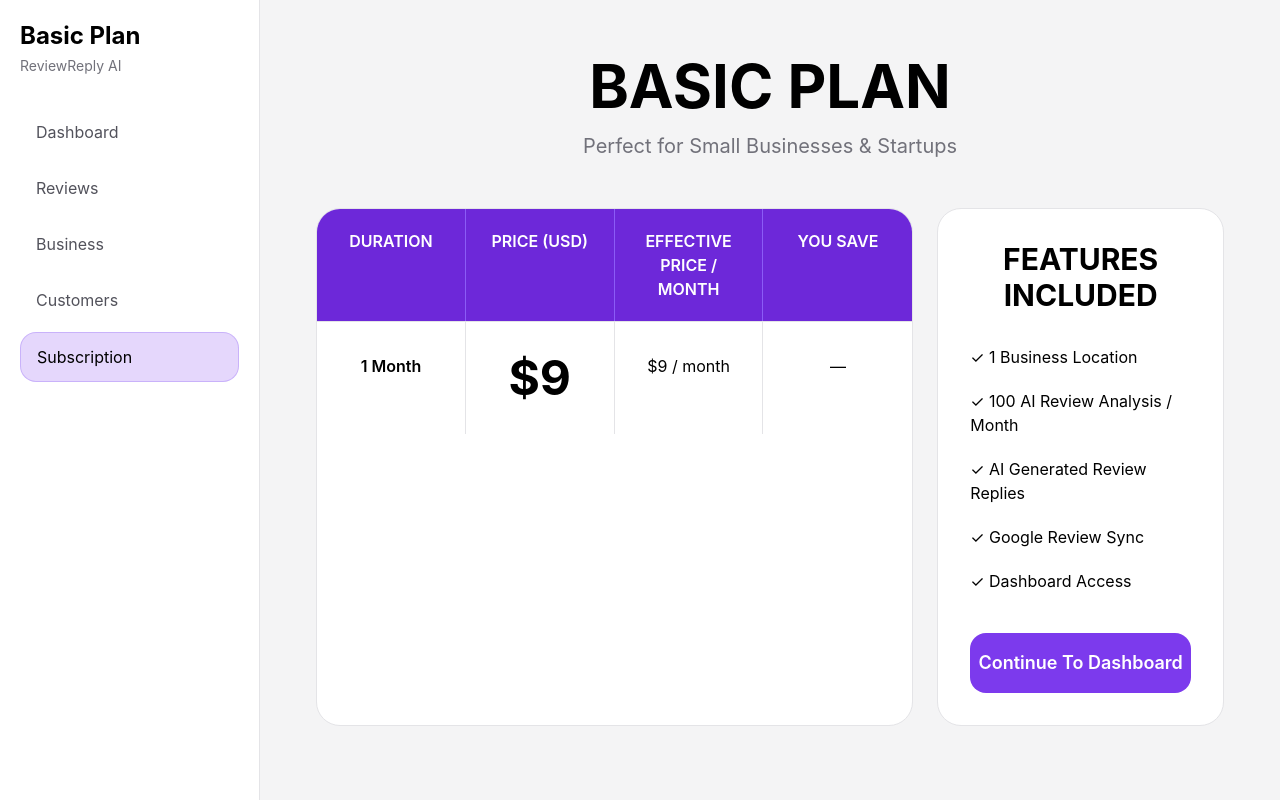
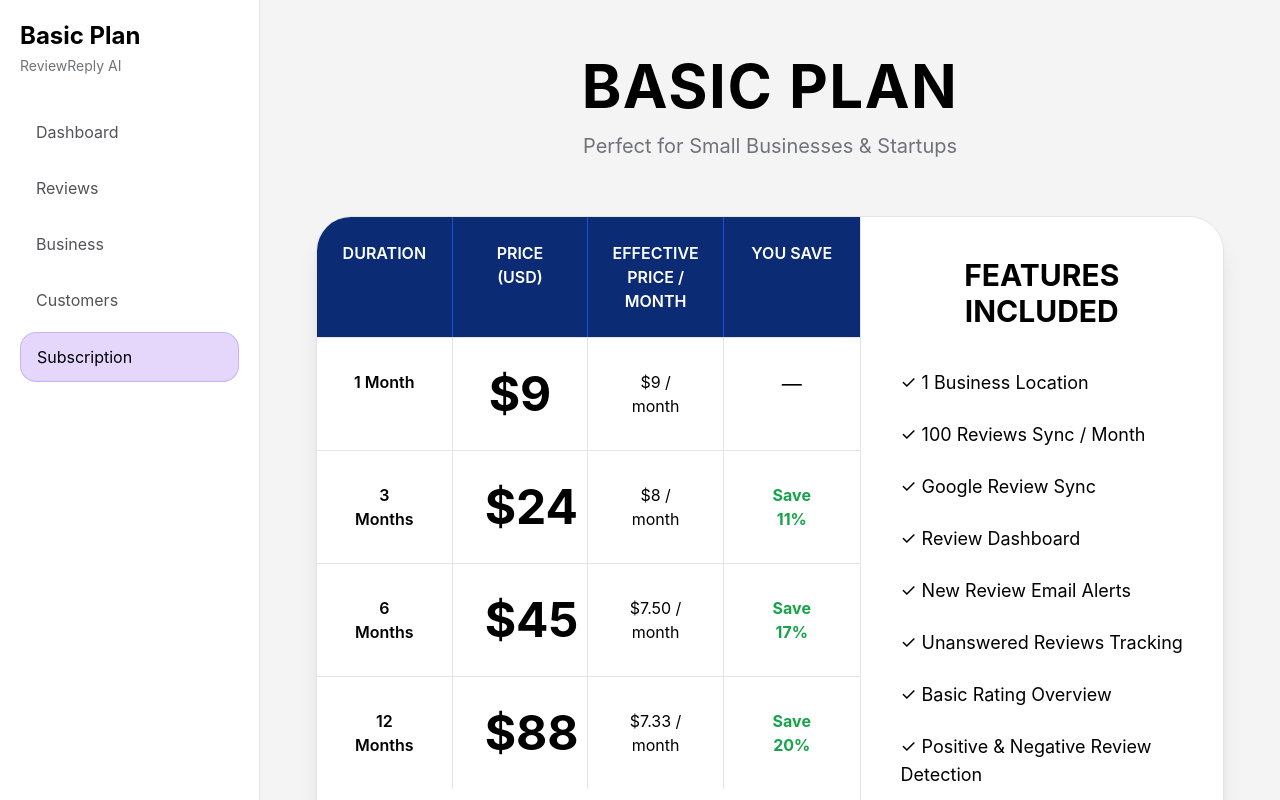
Before and after one commit to afnankhan123456/reviewreply-ai, a Next.js app: page /plans/basic/pricing in a window 1280 px wide. Shown: the top 800 px of the page. Built offline with nearby package versions, Linux system fonts and the light colour scheme.

Commit message:
Update page.tsx

```diff
--- a/app/plans/basic/pricing/page.tsx
+++ b/app/plans/basic/pricing/page.tsx
@@ -8,9 +8,11 @@ export default function BasicPricingPage() {
 
       <div className="max-w-7xl mx-auto">
 
-        <div className="text-center mb-12">
+        {/* HEADING */}
 
-          <h1 className="text-6xl font-bold mb-4">
+        <div className="text-center mb-14">
+
+          <h1 className="text-6xl font-bold mb-4 tracking-wide">
             BASIC PLAN
           </h1>
 
@@ -20,37 +22,47 @@ export default function BasicPricingPage() {
 
         </div>
 
-        <div className="grid grid-cols-1 xl:grid-cols-3 gap-6">
+        {/* MAIN CARD */}
 
-          <div className="xl:col-span-2 bg-white dark:bg-zinc-900 rounded-3xl overflow-hidden border border-zinc-200 dark:border-zinc-800">
+        <div className="bg-white dark:bg-zinc-900 rounded-[35px] overflow-hidden border border-zinc-200 dark:border-zinc-800 shadow-xl">
 
-            <div className="grid grid-cols-4 bg-violet-700 text-white font-semibold text-center">
+          <div className="grid grid-cols-1 xl:grid-cols-5">
 
-              <div className="p-5 border-r border-violet-500">
+            {/* LEFT TABLE */}
+
+            <div className="xl:col-span-3 border-r border-zinc-200 dark:border-zinc-800">
+
+              {/* TABLE HEADER */}
+
+              <div className="grid grid-cols-4 bg-[#0B2C74] text-white text-center font-semibold">
+
+                <div className="p-6 border-r border-blue-700">
                   DURATION
                 </div>
 
-              <div className="p-5 border-r border-violet-500">
+                <div className="p-6 border-r border-blue-700">
                   PRICE (USD)
                 </div>
 
-              <div className="p-5 border-r border-violet-500">
+                <div className="p-6 border-r border-blue-700">
                   EFFECTIVE PRICE / MONTH
                 </div>
 
-              <div className="p-5">
+                <div className="p-6">
                   YOU SAVE
                 </div>
 
               </div>
 
+              {/* ROW 1 */}
+
               <div className="grid grid-cols-4 text-center border-t border-zinc-200 dark:border-zinc-800">
 
-              <div className="p-8 border-r border-zinc-200 dark:border-zinc-800 font-semibold">
+                <div className="p-8 font-semibold border-r border-zinc-200 dark:border-zinc-800">
                   1 Month
                 </div>
 
-              <div className="p-8 border-r border-zinc-200 dark:border-zinc-800 text-5xl font-bold">
+                <div className="p-8 text-5xl font-bold border-r border-zinc-200 dark:border-zinc-800">
                   $9
                 </div>
 
@@ -58,33 +70,113 @@ export default function BasicPricingPage() {
                   $9 / month
                 </div>
 
-              <div className="p-8">
+                <div className="p-8 text-xl">
                   —
+                </div>
+
+              </div>
+
+              {/* ROW 2 */}
+
+              <div className="grid grid-cols-4 text-center border-t border-zinc-200 dark:border-zinc-800">
+
+                <div className="p-8 font-semibold border-r border-zinc-200 dark:border-zinc-800">
+                  3 Months
+                </div>
+
+                <div className="p-8 text-5xl font-bold border-r border-zinc-200 dark:border-zinc-800">
+                  $24
+                </div>
+
+                <div className="p-8 border-r border-zinc-200 dark:border-zinc-800">
+                  $8 / month
+                </div>
+
+                <div className="p-8 text-green-600 font-bold">
+                  Save 11%
+                </div>
+
+              </div>
+
+              {/* ROW 3 */}
+
+              <div className="grid grid-cols-4 text-center border-t border-zinc-200 dark:border-zinc-800">
+
+                <div className="p-8 font-semibold border-r border-zinc-200 dark:border-zinc-800">
+                  6 Months
+                </div>
+
+                <div className="p-8 text-5xl font-bold border-r border-zinc-200 dark:border-zinc-800">
+                  $45
+                </div>
+
+                <div className="p-8 border-r border-zinc-200 dark:border-zinc-800">
+                  $7.50 / month
+                </div>
+
+                <div className="p-8 text-green-600 font-bold">
+                  Save 17%
+                </div>
+
+              </div>
+
+              {/* ROW 4 */}
+
+              <div className="grid grid-cols-4 text-center border-t border-zinc-200 dark:border-zinc-800">
+
+                <div className="p-8 font-semibold border-r border-zinc-200 dark:border-zinc-800">
+                  12 Months
+                </div>
+
+                <div className="p-8 text-5xl font-bold border-r border-zinc-200 dark:border-zinc-800">
+                  $88
+                </div>
+
+                <div className="p-8 border-r border-zinc-200 dark:border-zinc-800">
+                  $7.33 / month
+                </div>
+
+                <div className="p-8 text-green-600 font-bold">
+                  Save 20%
                 </div>
 
               </div>
 
             </div>
 
-          <div className="bg-white dark:bg-zinc-900 rounded-3xl border border-zinc-200 dark:border-zinc-800 p-8">
+            {/* RIGHT FEATURES */}
 
-            <h2 className="text-3xl font-bold mb-8 text-center">
+            <div className="xl:col-span-2 p-10">
+
+              <h2 className="text-3xl font-bold mb-10 text-center">
                 FEATURES INCLUDED
               </h2>
 
-            <div className="space-y-5">
+              <div className="space-y-6 text-lg">
 
                 <div>✓ 1 Business Location</div>
-              <div>✓ 100 AI Review Analysis / Month</div>
-              <div>✓ AI Generated Review Replies</div>
+
+                <div>✓ 100 Reviews Sync / Month</div>
+
                 <div>✓ Google Review Sync</div>
-              <div>✓ Dashboard Access</div>
+
+                <div>✓ Review Dashboard</div>
+
+                <div>✓ New Review Email Alerts</div>
+
+                <div>✓ Unanswered Reviews Tracking</div>
+
+                <div>✓ Basic Rating Overview</div>
+
+                <div>✓ Positive & Negative Review Detection</div>
+
+                <div>✓ Basic Review Analytics</div>
 
               </div>
 
               <Link
                 href="/plans"
-              className="mt-10 block text-center bg-violet-600 hover:bg-violet-700 transition-all rounded-2xl py-4 font-semibold text-white text-lg"
+                className="mt-12 block text-center bg-violet-600 hover:bg-violet-700 transition-all rounded-2xl py-4 font-semibold text-white text-lg"
               >
                 Continue To Dashboard
               </Link>
@@ -96,5 +188,7 @@ export default function BasicPricingPage() {
         </div>
 
       </div>
+
+    </div>
   );
 }
```
Lines whose indentation alone changed are shown as unchanged.
